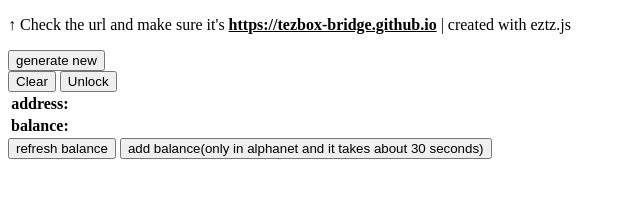
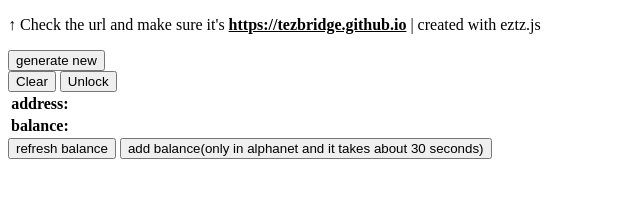
Before and after one commit to tezbridge/tezbridge-legacy, a plain HTML site: page index.html in a window 1280 px wide. Shown: the full height of the page, 0-640 px from the left. Drawn offline with Linux system fonts and the light colour scheme.

Commit message:
mod desc

```diff
--- a/index.html
+++ b/index.html
@@ -7,7 +7,7 @@
   <script src="js/crypto.js"></script>
 </head>
 <body>
-  <p>↑ Check the url and make sure it's <b style="text-decoration: underline;">https://tezbox-bridge.github.io</b> | created with eztz.js</p>
+  <p>↑ Check the url and make sure it's <b style="text-decoration: underline;">https://tezbridge.github.io</b> | created with eztz.js</p>
   <div id="intro">
     <button onclick="tz_event.generate()">generate new</button>
   </div>
```
